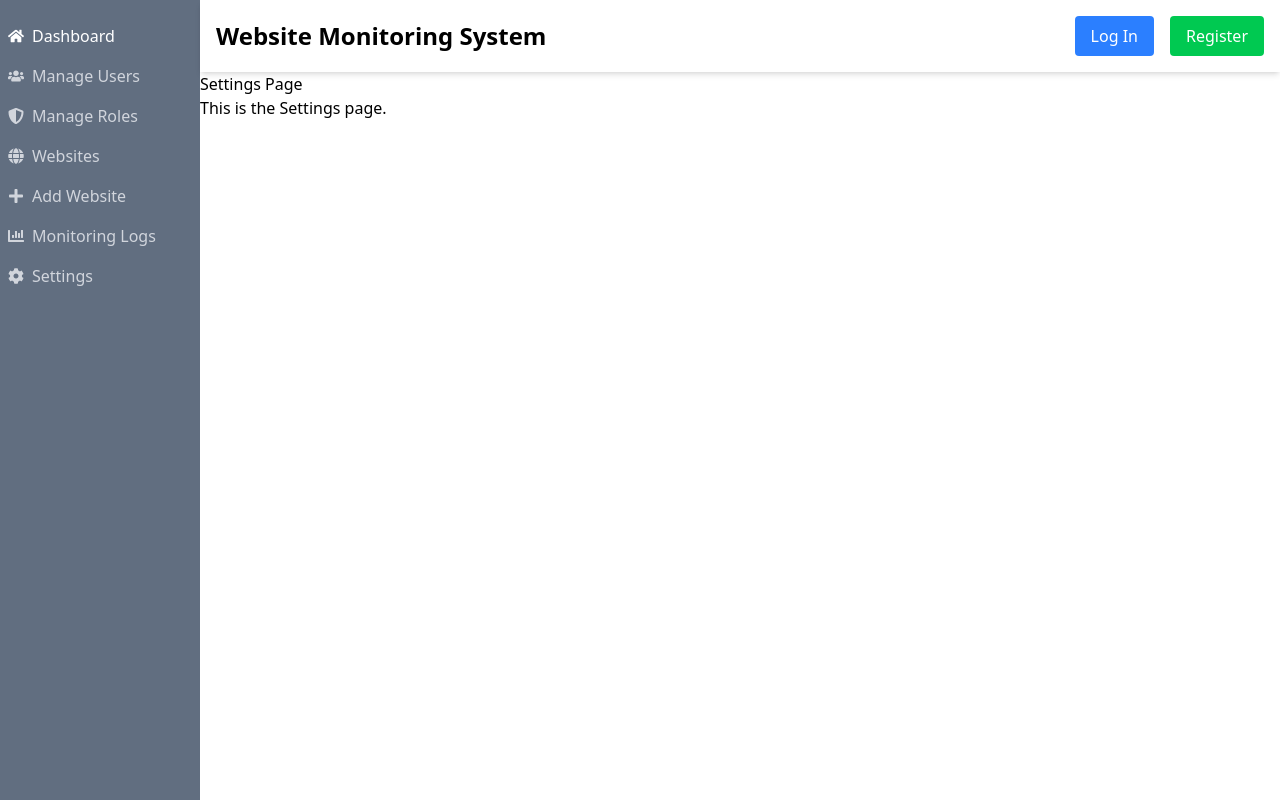
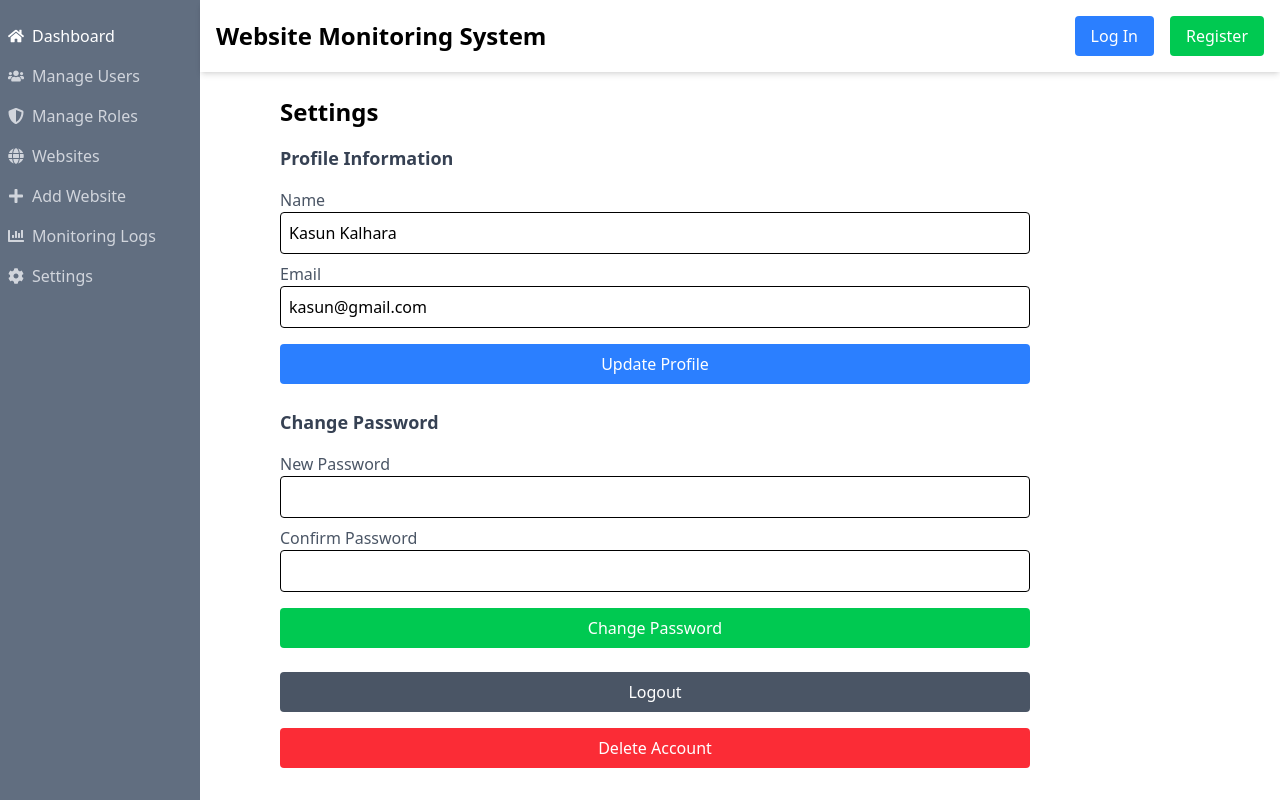
Before and after one commit to asiripr/website-monitoring-system, a React (Vite) app in the folder website-monitoring-system-frontend/: page /settings in a window 1280 px wide. Built offline with nearby package versions, Linux system fonts and the light colour scheme.

Commit message:
settings page

```diff
--- a/website-monitoring-system-frontend/src/pages/Settings.tsx
+++ b/website-monitoring-system-frontend/src/pages/Settings.tsx
@@ -1,12 +1,146 @@
 import React, { useState } from "react";
+import { useNavigate } from "react-router-dom";
 
-const Settings = () => {
-    return (
-      <div>
-        <h1>Settings Page</h1>
-        <p>This is the Settings page.</p>
-      </div>
-    );
+const Settings: React.FC = () => {
+  const navigate = useNavigate();
+
+  // dummy data
+  const [user, setUser] = useState({
+    name: "Kasun Kalhara",
+    email: "kasun@gmail.com"
+  });
+
+  const [newPassword, setNewPassword] = useState("");
+  const [confirmPassword, setConfirmPassword] = useState("");
+  const [isDeleting, setIsDeleting] = useState(false);
+  const [isUpdating, setIsUpdating] = useState(false);
+
+  // handle profile update
+  const handleProfileUpdate = (e: React.FormEvent) => {
+    e.preventDefault();
+    setIsUpdating(true);
+    setTimeout(() => {
+      alert("Profile Updated Succesfully!");
+      setIsUpdating(false);
+    }, 1000);
   };
 
-  export default Settings;
+  // handle password change
+  const handleChangePassword = (e: React.FormEvent) => {
+    e.preventDefault();
+    if (newPassword !== confirmPassword) {
+      alert("Passwords do not match!");
+      return;
+    }
+    alert("Password updated successfully!");
+    setNewPassword("");
+    setConfirmPassword("");
+  };
+
+  // handle logout
+  const handleLogout = () => {
+    // clear token
+    localStorage.removeItem("token");
+    navigate("/login");
+  };
+
+  // handle account deletion
+  const handleDeleteAccount = () => {
+    if (window.confirm("Are you sure want to delete your account?")) {
+      setIsDeleting(true);
+      setTimeout(() => {
+        alert("Account deleted successfully!");
+        localStorage.removeItem("token");
+        navigate("/register");
+      }, 1000);
+    }
+  };
+  return (
+    <div className="pl-20 pt-6">
+      <h2 className="text-2xl font-bold mb-4">Settings</h2>
+
+      {/* Profile Information */}
+      <div className="mb-6">
+        <h3 className="text-lg font-semibold text-gray-700">Profile Information</h3>
+        <form className="mt-4" onSubmit={handleProfileUpdate}>
+          <label className="block text-gray-600">Name</label>
+          <input
+            type="text"
+            className="w-3/4 border p-2 rounded mb-2"
+            value={user.name}
+            onChange={(e) => setUser({ ...user, name: e.target.value })}
+          />
+
+          <label className="block text-gray-600">Email</label>
+          <input
+            type="email"
+            className="w-3/4 border p-2 rounded mb-4"
+            value={user.email}
+            readOnly
+          />
+
+          <button
+            type="submit"
+            className={`w-3/4  bg-blue-500 text-white p-2 rounded ${isUpdating ? "opacity-50 cursor-not-allowed" : "hover:bg-blue-600"}`}
+            disabled={isUpdating}
+          >
+            {isUpdating ? "Updating..." : "Update Profile"}
+          </button>
+        </form>
+      </div>
+
+
+      {/* Change Password Section */}
+      <div className="mb-6">
+        <h3 className="text-lg font-semibold text-gray-700">Change Password</h3>
+        <form onSubmit={handleChangePassword} className="mt-4">
+
+          <label className="block text-gray-600">New Password</label>
+          <input
+            type="password"
+            className="w-3/4 border p-2 rounded mb-2"
+            value={newPassword}
+            onChange={(e) => setNewPassword(e.target.value)}
+            required
+          />
+
+          <label className="block text-gray-600">Confirm Password</label>
+          <input
+            type="password"
+            className="w-3/4 border p-2 rounded mb-4"
+            value={confirmPassword}
+            onChange={(e) => setConfirmPassword(e.target.value)}
+            required
+          />
+
+          <button type="submit" className="w-3/4 bg-green-500 text-white p-2 rounded hover:bg-green-600">
+            Change Password
+          </button>
+        </form>
+      </div>
+
+      {/* Logout Button */}
+      <div className="mb-4">
+        <button onClick={handleLogout} className="w-3/4 bg-gray-600 text-white p-2 rounded hover:bg-gray-700">
+          Logout
+        </button>
+      </div>
+
+      {/* Delete Account */}
+      <div className="mb-4">
+        <button
+          onClick={handleDeleteAccount}
+          className={`w-3/4 bg-red-500 text-white p-2 rounded ${isDeleting ? "opacity-50 cursor-not-allowed" : "hover:bg-red-600"}`}
+          disabled={isDeleting}
+        >
+          {isDeleting ? "Deleting..." : "Delete Account"}
+        </button>
+      </div>
+
+    </div>
+
+
+  );
+};
+
+export default Settings;
```
